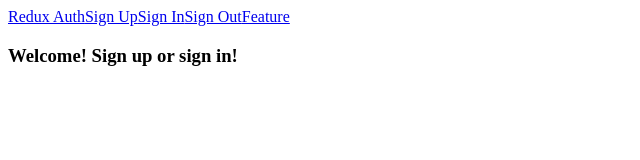
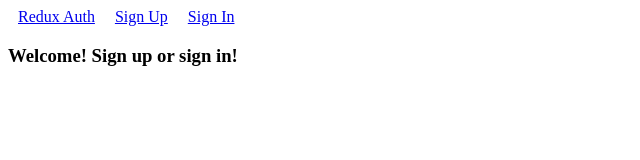
Before and after one commit to Dreykodoon/auth-client-tutorial, a React (Create React App) app: page / in a window 1280 px wide. Shown: the top 160 px of the page, without its empty margins (0-640 px from the left). Built offline with nearby package versions, Linux system fonts and the light colour scheme.

Commit message:
Added styling for the Header component

```diff
--- a/src/components/Header.js
+++ b/src/components/Header.js
@@ -1,19 +1,43 @@
 import React from 'react';
 import {Link} from 'react-router-dom';
+import {connect} from 'react-redux';
+
+import './HeaderStyles.css';
 
 
 class Header extends React.Component {
+    renderLinks = () => {
+        if (this.props.authenticated) {
+            return (
+                <div>
+                    <Link to="/signout">Sign Out</Link>
+                    <Link to="/feature">Feature</Link>
+                </div>
+            );
+        } else {
+            return (
+                <div>
+                    <Link to="/signup">Sign Up</Link>
+                    <Link to="/signin">Sign In</Link>
+                </div>
+            );
+        }
+    }
+
     render() {
         return (
-            <div>
+            <div className="header">
                 <Link to="/">Redux Auth</Link>
-                <Link to="/signup">Sign Up</Link>
-                <Link to="/signin">Sign In</Link>
-                <Link to="/signout">Sign Out</Link>
-                <Link to="/feature">Feature</Link>
+                {this.renderLinks()}
             </div>
         );
     }
 }
 
-export default Header;
+function mapStateToProps(state) {
+    return {
+        authenticated: state.auth.authenticated
+    };
+}
+
+export default connect(mapStateToProps)(Header);
--- /dev/null
+++ b/src/components/HeaderStyles.css
@@ -0,0 +1,7 @@
+.header {
+    display: flex
+}
+
+.header a {
+    margin: 0 10px
+}
```
